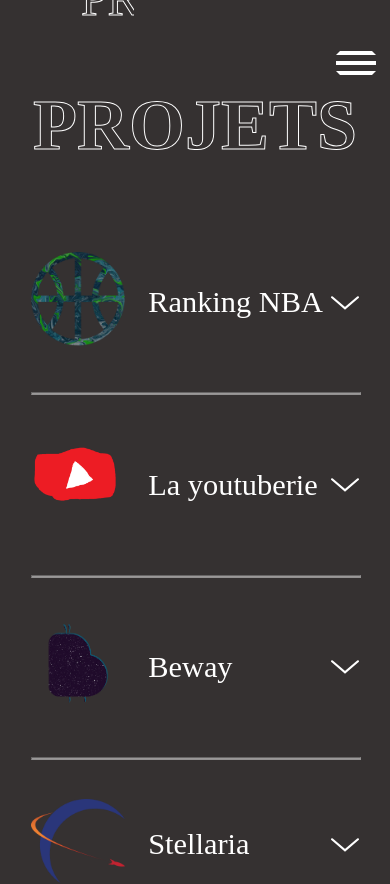
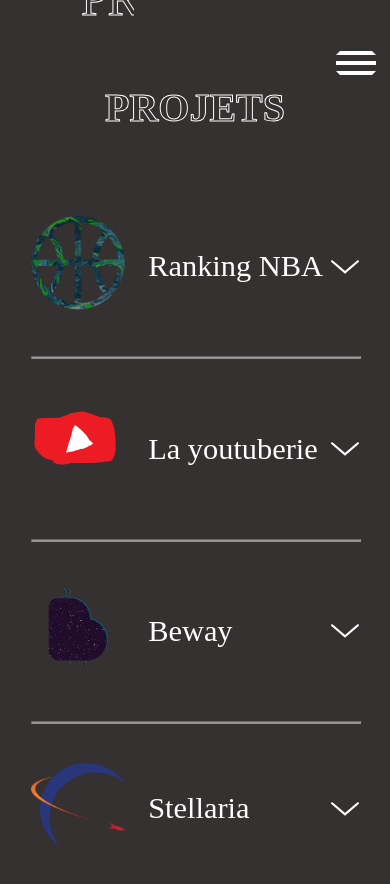
Before and after one commit to ClementRayer/portfolio-2021, a Vue app in the folder clement-rayer-portfolio-2021-app/: page /projects in a window 390 px wide. Shown: the top 884 px of the page. Built offline with nearby package versions, Linux system fonts and the light colour scheme.

Commit message:
Projects - Responsive tweaks

```diff
--- a/clement-rayer-portfolio-2021-app/src/components/ProjectListItem.vue
+++ b/clement-rayer-portfolio-2021-app/src/components/ProjectListItem.vue
@@ -196,9 +196,16 @@ export default {
 @media screen and (max-width: 1025px) {
     .project-item{
         .project-item-content{
+            margin: 4.6vh 0 2vh 0;
+            font-size: 3.5rem;
             align-items: center;
             .project-item-infos{
-                margin-top: 0;
+                margin-top: -4vh;
+                .project-infos-left{
+                    .project-type{
+                        font-size: 1.5rem;
+                    }
+                }
             }
         }
         hr{
@@ -209,8 +216,10 @@ export default {
 @media screen and (max-width: 769px) {
     .project-item{
         .project-item-content{
+            margin: 4.6vh 0;
             font-size: 3rem;
             .project-item-infos{
+                margin-top: 0;
                 .project-infos-left{
                     .project-type{
                         font-size: 1.75rem;
--- a/clement-rayer-portfolio-2021-app/src/views/Projects.vue
+++ b/clement-rayer-portfolio-2021-app/src/views/Projects.vue
@@ -61,20 +61,21 @@ export default {
   #projects-body{
     h1{
       margin: 7vh 0;
+      font-size: 5rem;
     }
   }
 }
 @media screen and (max-width: 769px) {
   #projects-body{
     h1{
-      font-size: 7rem;
+      font-size: 5rem;
     }
   }
 }
 @media screen and (max-width: 415px) {
   #projects-body{
     h1{
-      font-size: 4.5rem;
+      font-size: 2.5rem;
       margin: 10vh 0;
     }
   }
```
